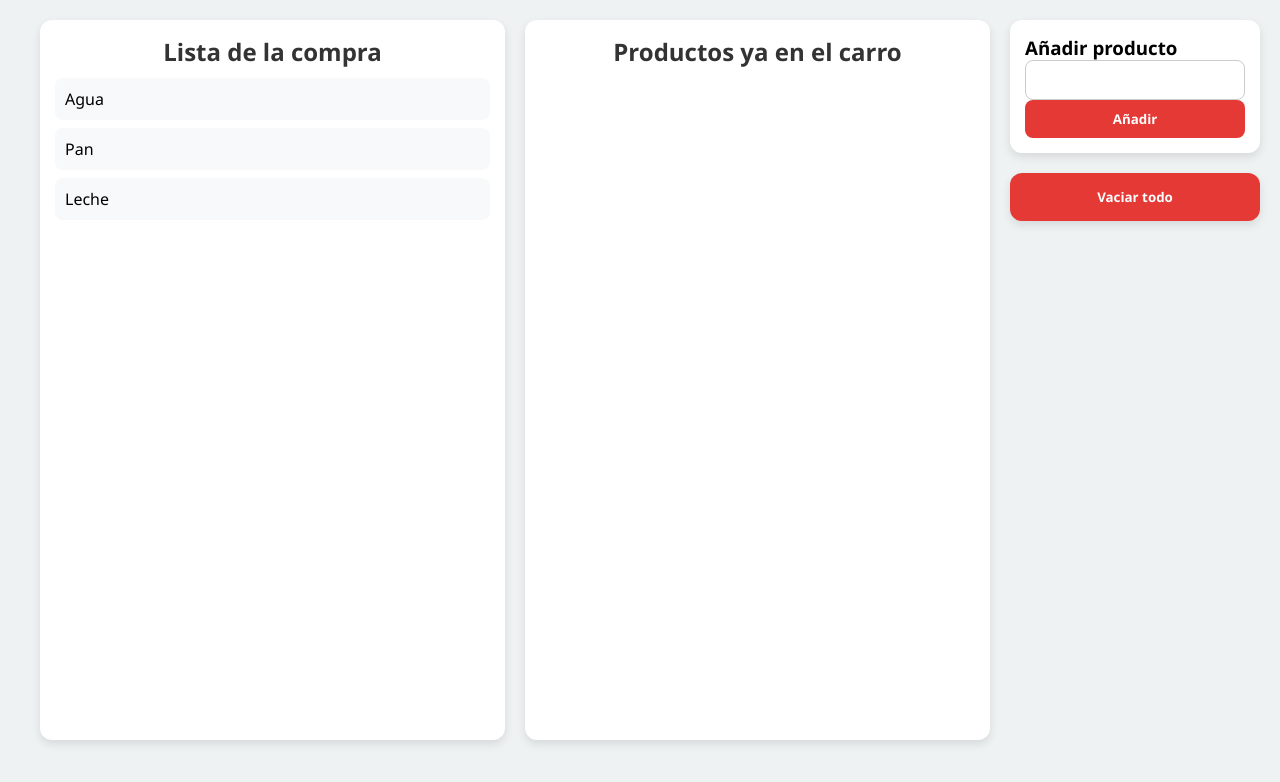
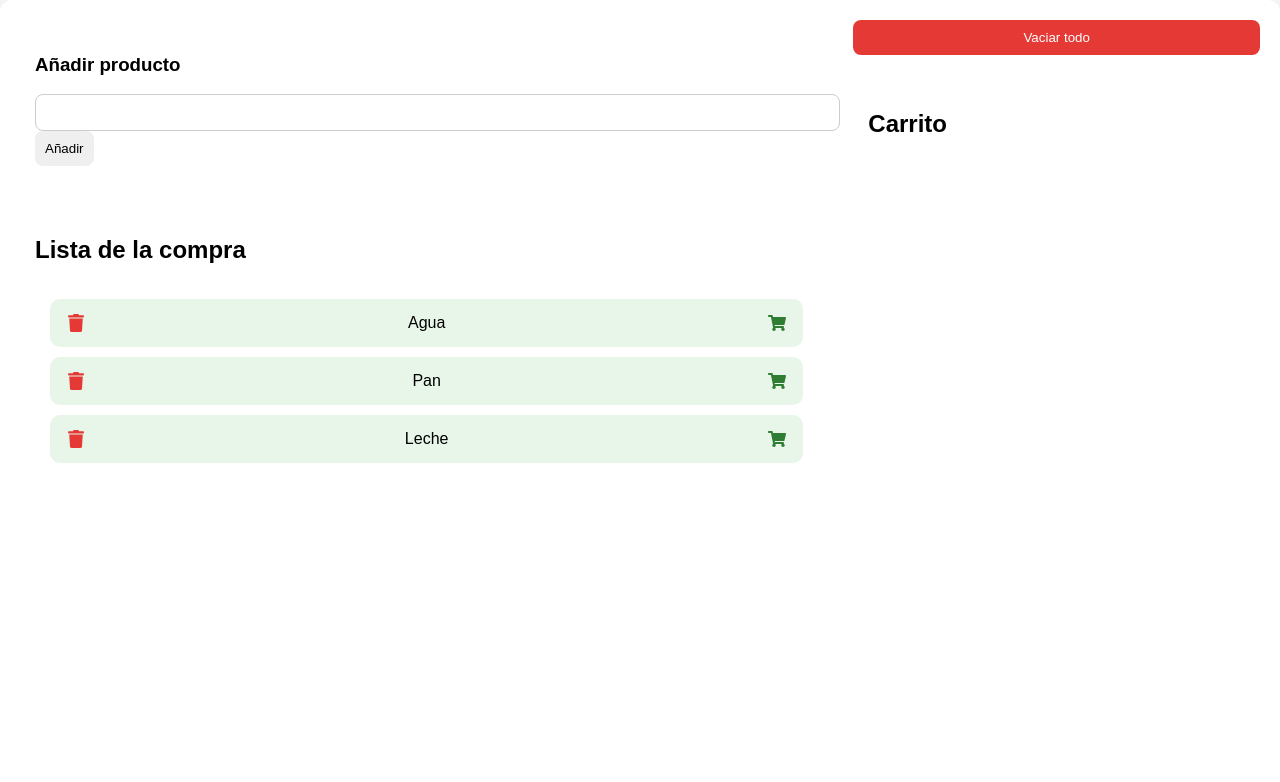
Before and after one commit to palaciusjorge/lista-compra-react, a React (Vite) app: page / in a window 1280 px wide. Shown: the top 782 px of the page. Built offline with nearby package versions, Linux system fonts and the light colour scheme.

Commit message:
Añado botones para eliminar directamente o pasar al carrito desde la lista de la compra y cambio estructura página

```diff
--- a/package.json
+++ b/package.json
@@ -11,7 +11,8 @@
   },
   "dependencies": {
     "react": "^19.2.4",
-    "react-dom": "^19.2.4"
+    "react-dom": "^19.2.4",
+    "react-icons": "^5.6.0"
   },
   "devDependencies": {
     "@eslint/js": "^9.39.4",
--- a/src/App.jsx
+++ b/src/App.jsx
@@ -67,34 +67,36 @@ const App = () => {
     }
 
     const clearAll = () => {
-    setCompra([])
-    setCarro([])
+      setCompra([])
+      setCarro([])
+    }
+    const removeFromCompra = (id) => {
+      setCompra(compra.filter(item => item.id !== id))
     }
 
 
   return (
-  <section className = 'layout'>
+  <section className="layout">
 
-    <Title text={`Total productos: ${compra.length + carro.length}`} />
-    <div className='column'>
+    <div className="left">
+      <Anadir newProduct={addProduct} />
+
       <List
-      content={compra}
-      title="Lista de la compra"
-      onItemClick={moveToCarro}
-    />
+        content={compra}
+        title="Lista de la compra"
+        onMove={moveToCarro}
+        onDelete={removeFromCompra}
+      />
     </div>
 
-    <div className='column'>
+    <div className="right">
+      <ClearButton onClear={clearAll} />
+
       <List
         content={carro}
-        title="Productos ya en el carro"
-        onItemClick={removeFromCarro}
+        title="Carrito"
+        onDelete={removeFromCarro}
       />
-    </div>
-    <div className='sidebar'>
-      <Anadir newProduct={addProduct} />
-
-      <ClearButton onClear = {clearAll}/>
     </div>
 
   </section>
--- a/src/components/Item/index.jsx
+++ b/src/components/Item/index.jsx
@@ -1,7 +1,29 @@
-const Item = ({ product, onClick }) => {
+import { FaTrash, FaShoppingCart } from "react-icons/fa"
+
+const Item = ({ product, onMove, onDelete }) => {
   return (
-    <li onClick={() => onClick(product.id)}>
-      {product.name}
+    <li className="item">
+
+      <button
+        className="icon-btn"
+        onClick={() => onDelete(product.id)}
+      >
+        <FaTrash />
+      </button>
+
+      <span className="item-text">
+        {product.name}
+      </span>
+
+      {onMove && (
+        <button
+          className="icon-btn"
+          onClick={() => onMove(product.id)}
+        >
+          <FaShoppingCart />
+        </button>
+      )}
+
     </li>
   )
 }
--- a/src/components/List/index.jsx
+++ b/src/components/List/index.jsx
@@ -1,7 +1,7 @@
 import Item from '../Item/'
 import Title from '../Title'
 
-const List = ({ content, title, onItemClick }) => {
+const List = ({ content, title, onMove, onDelete }) => {
   return (
     <section>
       <Title title={title} />
@@ -12,7 +12,8 @@ const List = ({ content, title, onItemClick }) => {
               <Item
                 key={product.id}
                 product={product}
-                onClick={onItemClick}
+                onMove={onMove}
+                onDelete={onDelete}
               />
             )
           })}
--- a/src/index.css
+++ b/src/index.css
@@ -1,76 +1,96 @@
 /* RESET */
-* {
+body {
   margin: 0;
-  padding: 0;
-  box-sizing: border-box;
-  font-family: 'Segoe UI', sans-serif;
+  font-family: Arial, sans-serif;
+  background-color: #f4f4f4;
 }
 
-/* FONDO */
-body {
-  background: #eef2f3;
+/* LAYOUT PRINCIPAL */
+.layout {
+  display: flex;
+  height: 100vh;
+  gap: 20px;
   padding: 20px;
 }
 
-/* LAYOUT */
-.layout {
-  display: flex;
-  gap: 20px;
-  height: 90vh;
-}
-
-/* COLUMNAS */
-.column {
-  flex: 1;
-  background: #ffffff;
-  border-radius: 12px;
-  padding: 15px;
-  overflow-y: auto;
-  box-shadow: 0 4px 10px rgba(0,0,0,0.1);
-}
-
-/* SIDEBAR */
-.sidebar {
-  width: 250px;
+/* IZQUIERDA (2/3) */
+.left {
+  flex: 2;
   display: flex;
   flex-direction: column;
   gap: 20px;
 }
 
-/* CAJAS SIDEBAR */
-.sidebar > * {
-  background: #ffffff;
+/* DERECHA (1/3) */
+.right {
+  flex: 1;
+  display: flex;
+  flex-direction: column;
+  gap: 20px;
+}
+
+/* SECCIONES */
+section {
+  background: white;
   border-radius: 12px;
   padding: 15px;
-  box-shadow: 0 4px 10px rgba(0,0,0,0.1);
-}
-
-/* TITULOS */
-h1, h2 {
-  text-align: center;
-  margin-bottom: 10px;
-  color: #333;
 }
 
 /* LISTA */
 ul {
   list-style: none;
+  padding: 0;
+  margin: 0;
 }
 
-/* ITEMS */
-li {
-  padding: 10px;
-  margin-bottom: 8px;
-  border-radius: 8px;
-  background: #f8f9fa;
+/* ITEM */
+.item {
+  display: flex;
+  align-items: center;
+  justify-content: space-between;
+  background: #e8f5e9;
+  padding: 10px 12px;
+  border-radius: 10px;
+  margin-bottom: 10px;
+}
+
+/* TEXTO CENTRADO */
+.item-text {
+  flex: 1;
+  text-align: center;
+  font-size: 16px;
+}
+
+/* BOTONES ICONO */
+.icon-btn {
+  background: none;
+  border: none;
   cursor: pointer;
-  transition: all 0.2s ease;
+  display: flex;
+  align-items: center;
+  justify-content: center;
+  padding: 5px;
+}
+
+/* TAMAÑO ICONOS */
+.icon-btn svg {
+  width: 18px;
+  height: 18px;
+}
+
+/* PAPELERA ROJA */
+.icon-btn:first-child {
+  color: #e53935;
 }
 
 /* HOVER */
-li:hover {
-  background: #e2e6ea;
-  transform: scale(1.02);
+.icon-btn:hover {
+  transform: scale(1.2);
+}
+
+/* CARRITO */
+.icon-btn:last-child {
+  color: #2e7d32;
 }
 
 /* INPUT */
@@ -81,28 +101,20 @@ input {
   border: 1px solid #ccc;
 }
 
-/* BOTONES */
+/* BOTÓN VACIAR */
 button {
-  width: 100%;
   padding: 10px;
+  border: none;
   border-radius: 8px;
-  border: none;
-  background: #4caf50;
-  color: white;
-  font-weight: bold;
   cursor: pointer;
-  transition: 0.2s;
 }
 
-button:hover {
-  background: #43a047;
+/* CLEAR BUTTON */
+.right button {
+  background: #e53935;
+  color: white;
 }
 
-/* BOTON VACIAR */
-.sidebar button:last-child {
-  background: #e53935;
-}
-
-.sidebar button:last-child:hover {
+.right button:hover {
   background: #c62828;
 }
```
Also changed, not shown: 1 other file (tests, documents, lock files or other folders).
